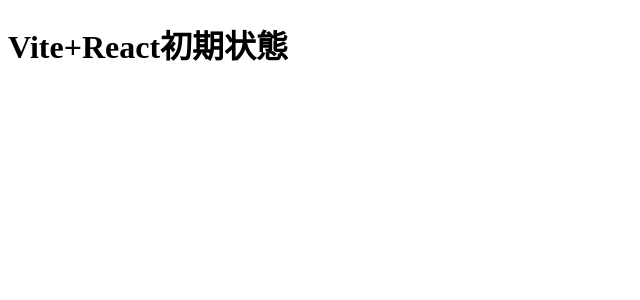
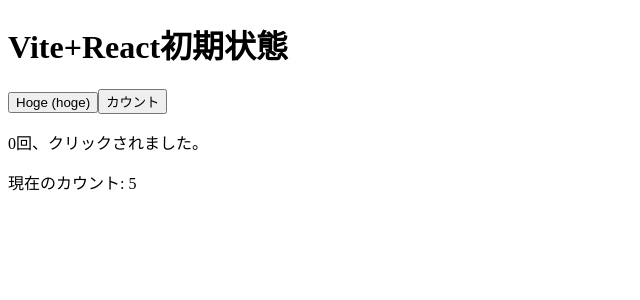
Before and after one commit to yoshida9029/react_study, a React (Vite) app in the folder vite-project/: page / in a window 1280 px wide. Shown: the top 300 px of the page, without its empty margins (0-640 px from the left). Built offline with nearby package versions, Linux system fonts and the light colour scheme.

Commit message:
教科書ChapterP390まで

```diff
--- a/vite-project/src/App.jsx
+++ b/vite-project/src/App.jsx
@@ -1,5 +1,7 @@
 
 import './App.css'
+import HookTimer from './components/HookTimer/HookTimer'
+import StateEffect from './components/StateEffect/Stateeffect'
 
 function App() {
 
@@ -7,6 +9,8 @@
   return (
     <>
     <h1>Vite+React初期状態</h1>
+    <StateEffect init={0} />
+    <HookTimer init={10} />
     </>
   )
 }
--- /dev/null
+++ b/vite-project/src/components/HookTimer/HookTimer.jsx
@@ -0,0 +1,23 @@
+import { useEffect , useState } from 'react';
+import styles from './HookTimer.module.css'
+
+export default function HookTimer( {init} ){
+    const [count , setCount] = useState(init);
+
+    useEffect(() => {
+        const t = setInterval(() => {
+            setCount(c => c - 1);
+        }, 1000);
+
+        return () => {
+            clearInterval(t);
+        }
+    },[]);
+
+    return(
+        <div className={count < 0 ? styles.worn : ''}>
+            現在のカウント: {count}
+        </div>
+    );
+
+}
--- /dev/null
+++ b/vite-project/src/components/HookTimer/HookTimer.module.css
@@ -0,0 +1,4 @@
+.worn{
+    color: red;
+    font-weight: bold;
+}
--- /dev/null
+++ b/vite-project/src/components/StateEffect/StateEffect.jsx
@@ -0,0 +1,21 @@
+import { useEffect , useState } from "react";
+
+
+export default function StateEffect({ init }){
+    const [count , setCount] = useState(init);
+    const [hoge , setHoge] = useState('hoge');
+
+    useEffect(() => {
+        console.log(`count is ${count}.`);
+    },[count]);
+
+    const handleClick = () => setCount(count + 1);
+
+    return(
+        <>
+        <button onClick={() => setHoge(Date.now())}>Hoge ({hoge})</button>
+        <button onClick={handleClick}>カウント</button>
+        <p>{count}回、クリックされました。</p>
+        </>
+    );
+}
```
Also changed, not shown: vite-project/src/components/StateEffect/StateEffect.module.css (added).
